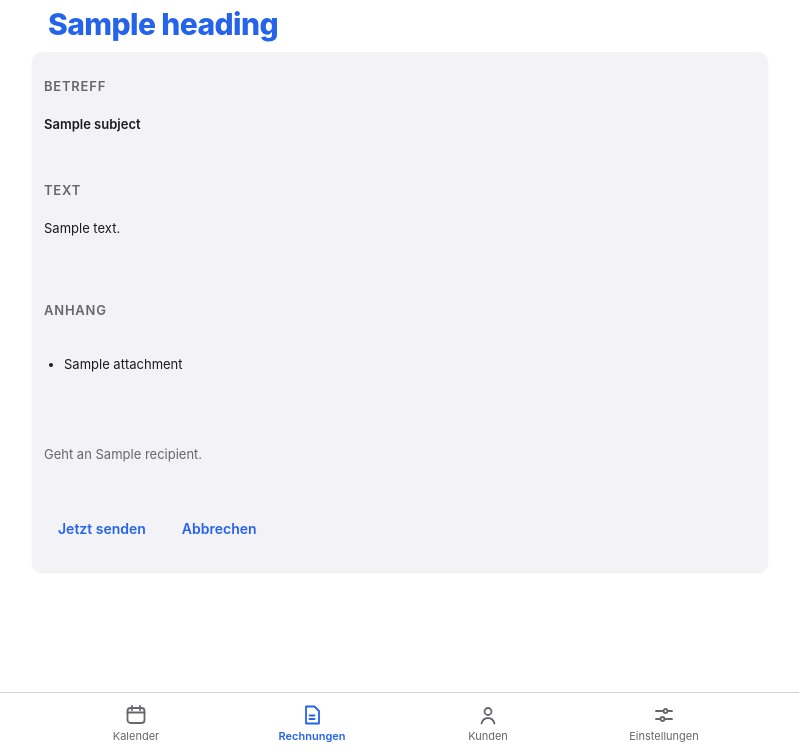
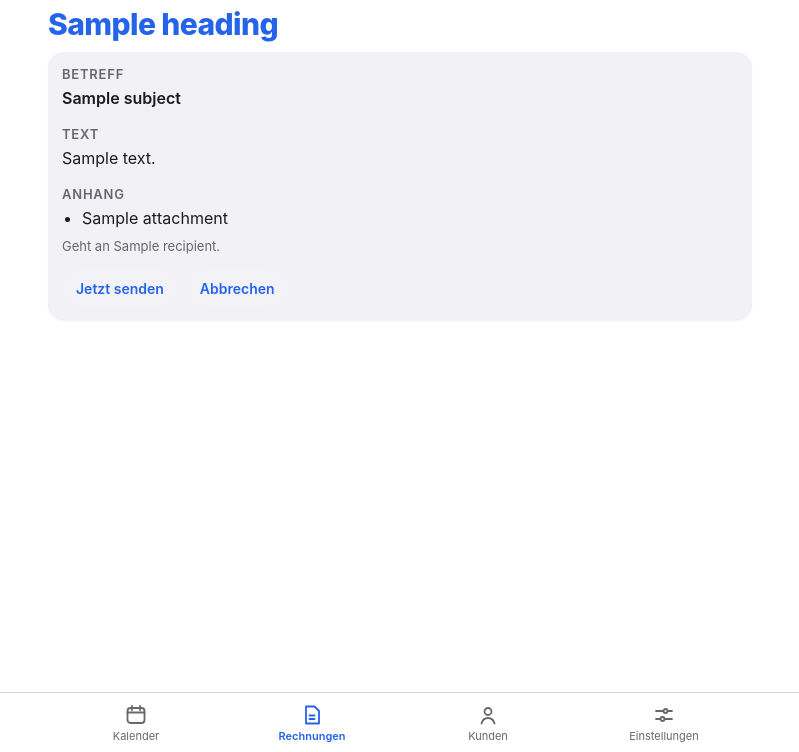
Before and after one commit to mdantschenko/Rechnungsersteller, a Python web app: template src/invoicing/web/templates/mail_preview.html in a window 1280 px wide. Shown: the part 48-800 px from the top of the page, without its empty margins (240-1039 px from the left). Run offline with Jinja, Linux system fonts and the light colour scheme; the template is opened without the code that fills it: most values are stand-ins (such as "Sample title", 1, 10 or a date in 2020).

Commit message:
fix(web): the reminder preview gets its own card style
The preview card reused the class of the small example boxes, so it
picked up their background, their smaller type and their line-break
handling, which pushed blank lines through the card.

```diff
--- a/src/invoicing/web/static/app.css
+++ b/src/invoicing/web/static/app.css
@@ -1174,11 +1174,11 @@ summary:focus-visible {
   outline-offset: 2px;
 }
 
-.mail-preview .section-title {
+.letter-preview .section-title {
   margin: 1.125rem 0 0.375rem;
 }
 
-.mail-preview .section-title:first-child {
+.letter-preview .section-title:first-child {
   margin-top: 0;
 }
 
@@ -1198,7 +1198,7 @@ summary:focus-visible {
   padding-left: 1.25rem;
 }
 
-.mail-preview .row-actions {
+.letter-preview .row-actions {
   padding-top: 1rem;
 }
 
--- a/src/invoicing/web/templates/mail_preview.html
+++ b/src/invoicing/web/templates/mail_preview.html
@@ -7,7 +7,7 @@
 {% endblock %}
 
 {% block content %}
-<div class="block mail-preview">
+<div class="block letter-preview">
   <div class="section-title">Betreff</div>
   <p class="mail-subject">{{ subject }}</p>
 
```
